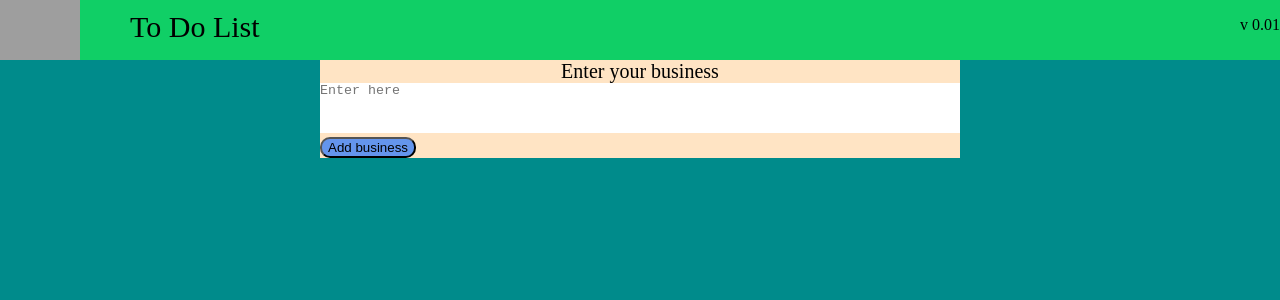
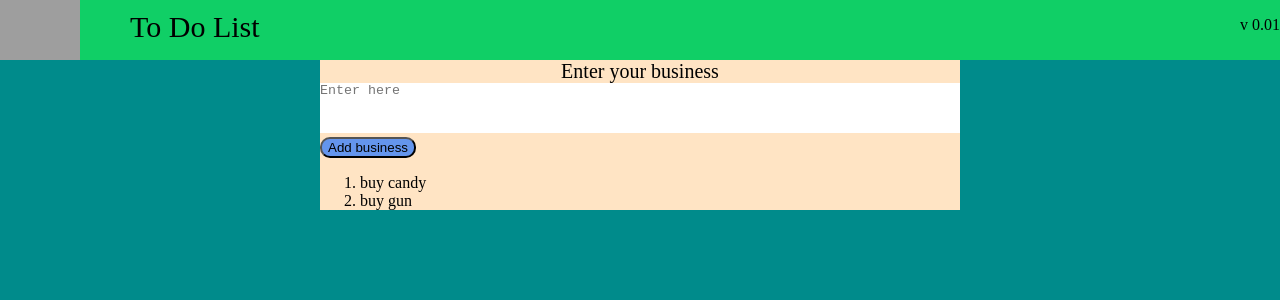
Before and after one commit to IamMorgan/todolist, a React (Create React App) app: page / in a window 1280 px wide. Shown: the top 300 px of the page. Built offline with nearby package versions, Linux system fonts and the light colour scheme; grey boxes are pictures that could not be loaded.

Commit message:
todo 26.12

```diff
--- a/src/containers/todoList.jsx
+++ b/src/containers/todoList.jsx
@@ -3,14 +3,15 @@ import {bindActionCreators} from 'redux';
 import {connect} from 'react-redux';
 
 class TodoList extends Component {
-
 	render () {
 		return (
-			<div>
-				{this.props.content.todoData.todo}
-				{console.log(this.props.content)}
-			</div>
-
+			<ol>
+				{this.props.content.todoData.map(
+					i => <li key = {i.id}>
+						{i.todo}
+					</li>
+				)}
+			</ol>
 		)
 	}
 }
--- a/src/redux/contentReducer.js
+++ b/src/redux/contentReducer.js
@@ -5,7 +5,7 @@ let initialState = {
 		{id: 1,todo: 'buy candy'},
 		{id: 2,todo: 'buy gun'}
 	],
-	newTodoData: []
+	newTodoData: ['']
 }
 
 
```
